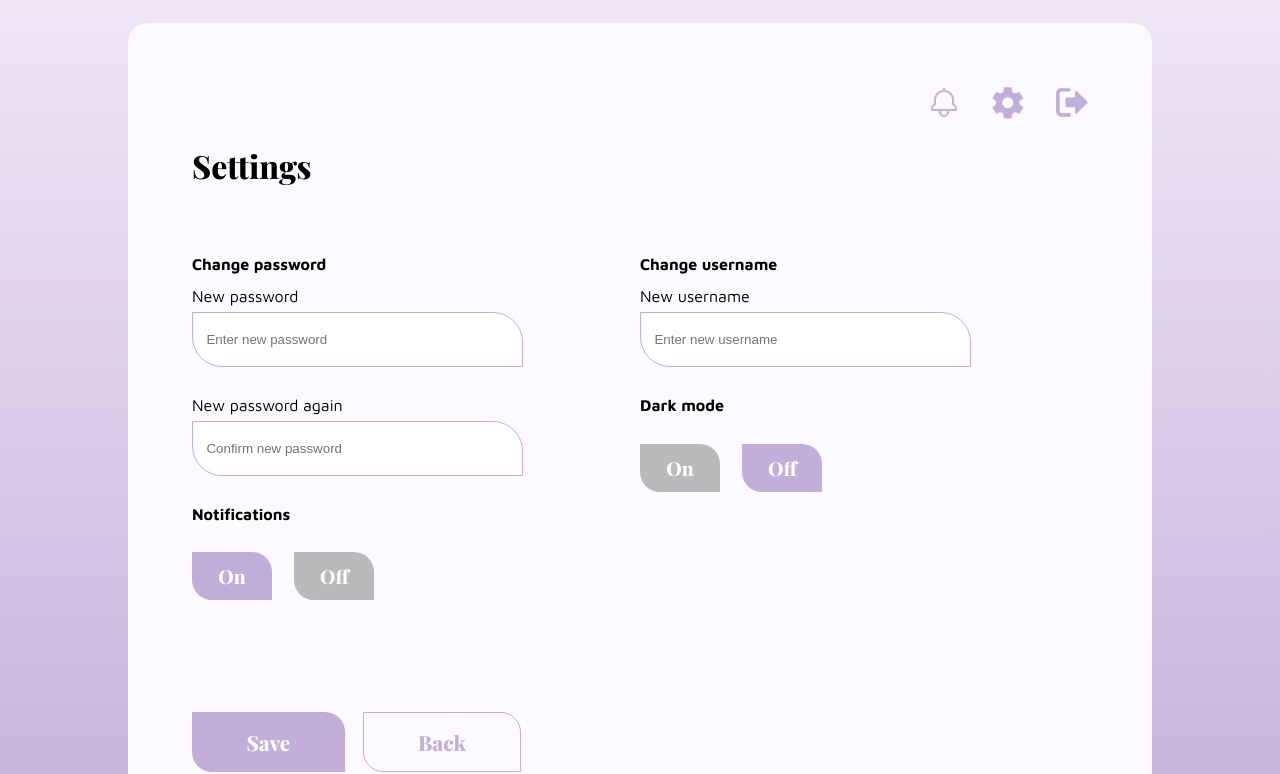
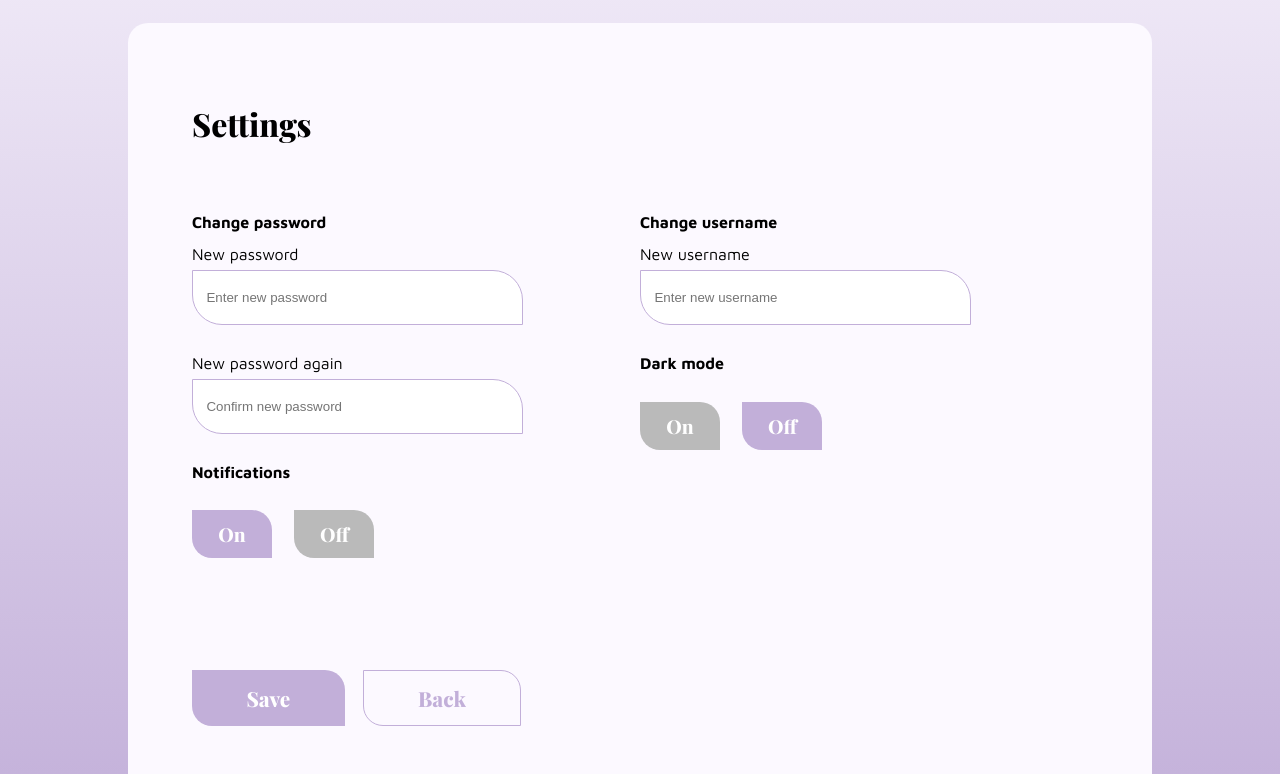
Before and after one commit to koenigscode/entoothiast-patient-ui, a Vue app: page /settings in a window 1280 px wide. Shown: the part 397-1171 px from the top of the page. Built offline with nearby package versions, Linux system fonts and the light colour scheme; no server answers.

Commit message:
Fix styling

```diff
--- a/src/assets/styles/style.css
+++ b/src/assets/styles/style.css
@@ -205,11 +205,13 @@ iframe {
     .primary-btn {
         font-size: 1rem;
         padding: 0.8rem 3rem;
+        margin-bottom: 1rem;
     }
 
     .secondary-btn {
         font-size: 1rem;
         padding: 0.8rem 3rem;
+        margin-bottom: 1rem;
     }
 
     .on {
--- a/src/views/Settings.vue
+++ b/src/views/Settings.vue
@@ -2,11 +2,6 @@
   <body>
     <img src="../assets/entoothiast.png" class="logo">
     <div class="container">
-      <div class="iconbar">
-        <img src="../assets/notification.png" class="icon">
-        <img src="../assets/settings.png" class="icon">
-        <img src="../assets/logout.png" class="icon">
-      </div>
       <h1>Settings</h1>
       <div class="columns">
         <div class="half-column">
@@ -39,7 +34,7 @@
 
     <div class="columns">
       <button class="primary-btn" @click="updateInfo">Save</button>
-      <RouterLink to="/" class="secondary-btn">Back</RouterLink>
+      <button class="secondary-btn" @click="goBack">Back</button>
     </div>
     <p v-if="errorMessage" class="error-message">{{ errorMessage }}</p>
     <p v-if="successMessage" class="success-message">{{ successMessage }}</p>
@@ -50,7 +45,6 @@
 </template>
 
 <script>
-import { RouterLink } from 'vue-router';
 import {Api} from '../Api';
 
 export default {
@@ -93,9 +87,11 @@ export default {
         },
         toggleNot(value) {
           this.isNotification = value
+        },
+        goBack() {
+          this.$router.go(-1)
         }
-    },
-    components: { RouterLink }
+    }
 };
 </script>
 
```
